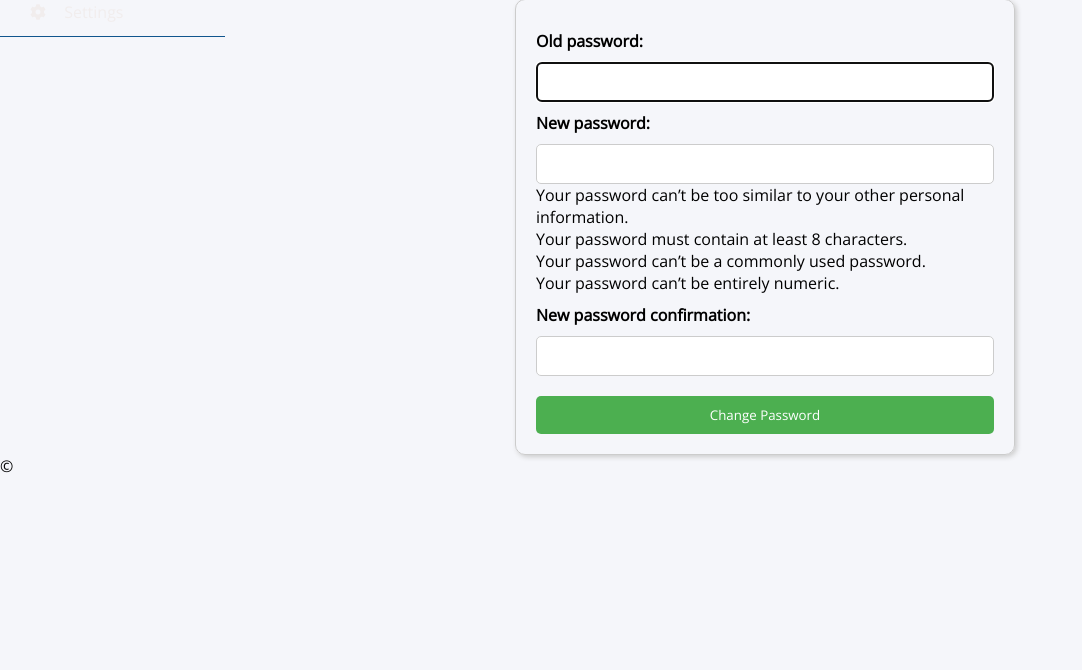
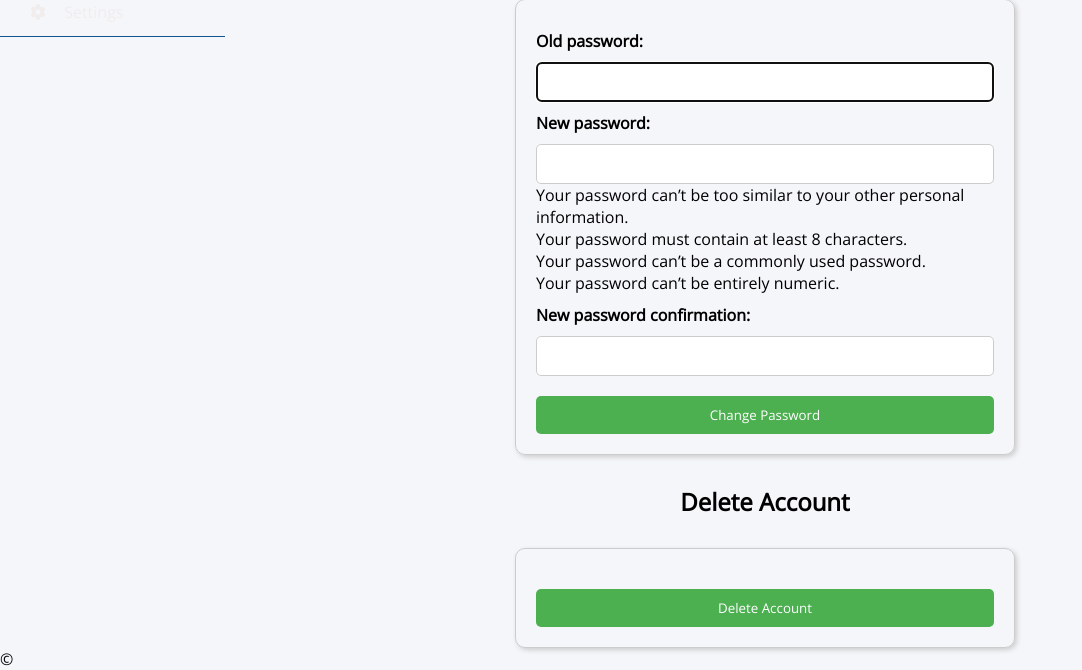
Before and after one commit to woske/financial-app, a Django app: page /profile/ in a window 1280 px wide. Shown: the part 834-1504 px from the top of the page, without its empty margins (0-1082 px from the left). Before the commit the page ends 1307 px from the top, so only its background shows below. Run offline with Django 4.2, Linux system fonts and the light colour scheme; a user stored in the database is signed in; some libraries are stand-ins or nearby versions.

Commit message:
account bal button/fix - delete users -

```diff
--- a/budget/models.py
+++ b/budget/models.py
@@ -22,8 +22,9 @@ class Account(models.Model):
 
     def update_balance(self):
         transactions = Transaction.objects.filter(account=self)
-        total = sum(t.amount for t in transactions)
-        self.balance = total
+        credits = sum(t.amount for t in transactions if t.amount > 0)
+        debits = abs(sum(t.amount for t in transactions if t.amount < 0))
+        self.balance = credits - debits
         self.save()
 
 class Transaction(models.Model):
--- a/budget/templates/accounts/profile.html
+++ b/budget/templates/accounts/profile.html
@@ -23,4 +23,10 @@
     {{ form_password.as_p }}
     <input type="submit" name="change_password" value="Change Password">
   </form>
+
+  <h2 style="margin-top: 30px">Delete Account</h2>
+  <form method="post">
+    {% csrf_token %}
+    <input type="submit" name="delete_account" value="Delete Account">
+  </form>
 {% endblock %}
--- a/budget/templates/finances/view_accounts.html
+++ b/budget/templates/finances/view_accounts.html
@@ -2,6 +2,10 @@
 
 {% block content %}
 <h1>Accounts</h1>
+<form action="{% url 'recalculate_balances' %}" method="post">
+    {% csrf_token %}
+    <input type="submit" value="Recalculate Balances">
+</form>
 <table>
     <tr>
         <th>Account Name</th>
--- a/budget/urls.py
+++ b/budget/urls.py
@@ -17,7 +17,7 @@ from django.contrib import admin
 from django.contrib.auth import views as auth_views
 from django.urls import path, include
 from .views import add_transaction, view_transactions, analyze_transactions, create_category, view_categories, import_expenses, register, create_account, view_accounts, edit_transaction, remove_transaction, edit_category, delete_category, edit_account, delete_account
-from .views import view_monthly_transactions, profile, dashboard,login_view
+from .views import view_monthly_transactions, profile, dashboard,login_view, recalculate_balances, delete_user
 
 urlpatterns = [
     path('', dashboard, name='dashboard'),
@@ -40,5 +40,7 @@ urlpatterns = [
     path('accounts/', view_accounts, name='view_accounts'),
     path('budgets/', view_monthly_transactions, name='view_monthly_transactions'),
     path('profile/', profile, name='profile'),
+    path('recalculate_balances/', recalculate_balances, name='recalculate_balances'),
+    path('profile/delete_user/', delete_user, name='delete_user'),
     path('admin/', admin.site.urls)
 ]
--- a/budget/views.py
+++ b/budget/views.py
@@ -14,6 +14,8 @@ from django.contrib.auth.models import User
 from django.core.cache import cache
 from django.core.paginator import Paginator
 from django.contrib import messages
+import decimal
+from decimal import Decimal
 
 #Login System#
 def login_view(request):
@@ -46,7 +48,7 @@ def register(request):
             User.objects.create_user(username=username, first_name=first_name, last_name=last_name, email=email, password=password)
             user = authenticate(request, username=username, password=password)
             login(request, user)
-            return redirect('')
+            return redirect('dashboard')
         else:
             return render(request, 'register.html', {'error': 'Passwords do not match'})
     else:
@@ -74,11 +76,27 @@ def profile(request):
                 return redirect('profile')
             else:
                 messages.error(request, 'Please correct the error below.')
+        elif 'delete_user' in request.POST:
+            user = request.user
+            user.delete()
+            messages.success(request, 'Account deleted successfully.')
+            return redirect('dashboard')
     else:
         form_user = UserChangeForm(instance=request.user)
         form_password = PasswordChangeForm(request.user)
     return render(request, 'accounts/profile.html', {'form_user': form_user, 'form_password': form_password, 'user': request.user})
 
+@login_required
+def delete_user(request):
+    if request.method == 'POST':
+        # Delete all transactions, categories, and accounts linked to the user
+        Transaction.objects.filter(user=request.user).delete()
+        Category.objects.filter(user=request.user).delete()
+        Account.objects.filter(user=request.user).delete()
+        # Delete the user account
+        request.user.delete()
+        return redirect('dashboard')
+    return render(request, 'accounts/delete_user.html')
 
 
 
@@ -265,6 +283,14 @@ def view_accounts(request):
     total_amount = accounts.aggregate(Sum('balance'))['balance__sum'] or 0
     return render(request, 'finances/view_accounts.html', {'accounts': accounts, 'total_amount': total_amount})
 
+@login_required
+def recalculate_balances(request):
+    accounts = Account.objects.filter(user=request.user)
+    for account in accounts:
+        account.update_balance()
+    return redirect('view_accounts')
+
+
 #Edit account#
 @login_required
 def edit_account(request, pk):
@@ -358,6 +384,10 @@ def import_expenses(request):
             headers = next(reader)
             for row in reader:
                 account, date, description, category, amount = row
+                try:
+                    amount = Decimal(amount.strip().replace(',', ''))
+                except decimal.InvalidOperation:
+                    continue  # skip this row if the amount cannot be converted
                 category, _ = Category.objects.get_or_create(
                     name=category,
                     user=request.user
```
Also changed, not shown: budget/templates/accounts/delete_user.html (added, +9 -0 lines), db.sqlite3.
